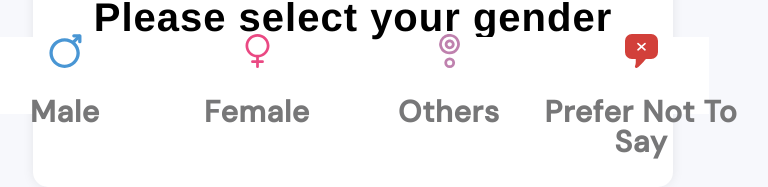
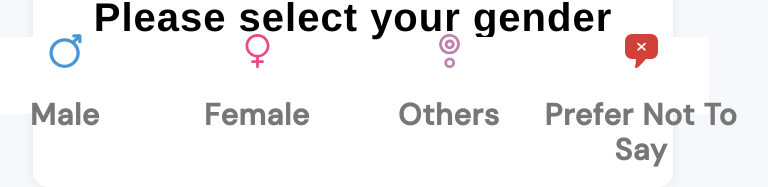
Before and after one commit to AshwiniSReddy/feedback_frontend, a React (Create React App) app: page / in a window 1280 px wide. Shown: the part 1109-1296 px from the top of the page, without its empty margins (287-1055 px from the left). Built offline with nearby package versions, Linux system fonts and the light colour scheme.

Commit message:
changed font

```diff
--- a/src/Display/Display.css
+++ b/src/Display/Display.css
@@ -106,7 +106,7 @@
     height: 20px;
     /* UI Properties */
     text-align: center;
-    font: normal normal 600 30px/30px DM Sans;
+    font: normal normal 600 30px/35px DM Sans;
 
     letter-spacing: 0.75px;
     color: #777778;
```
